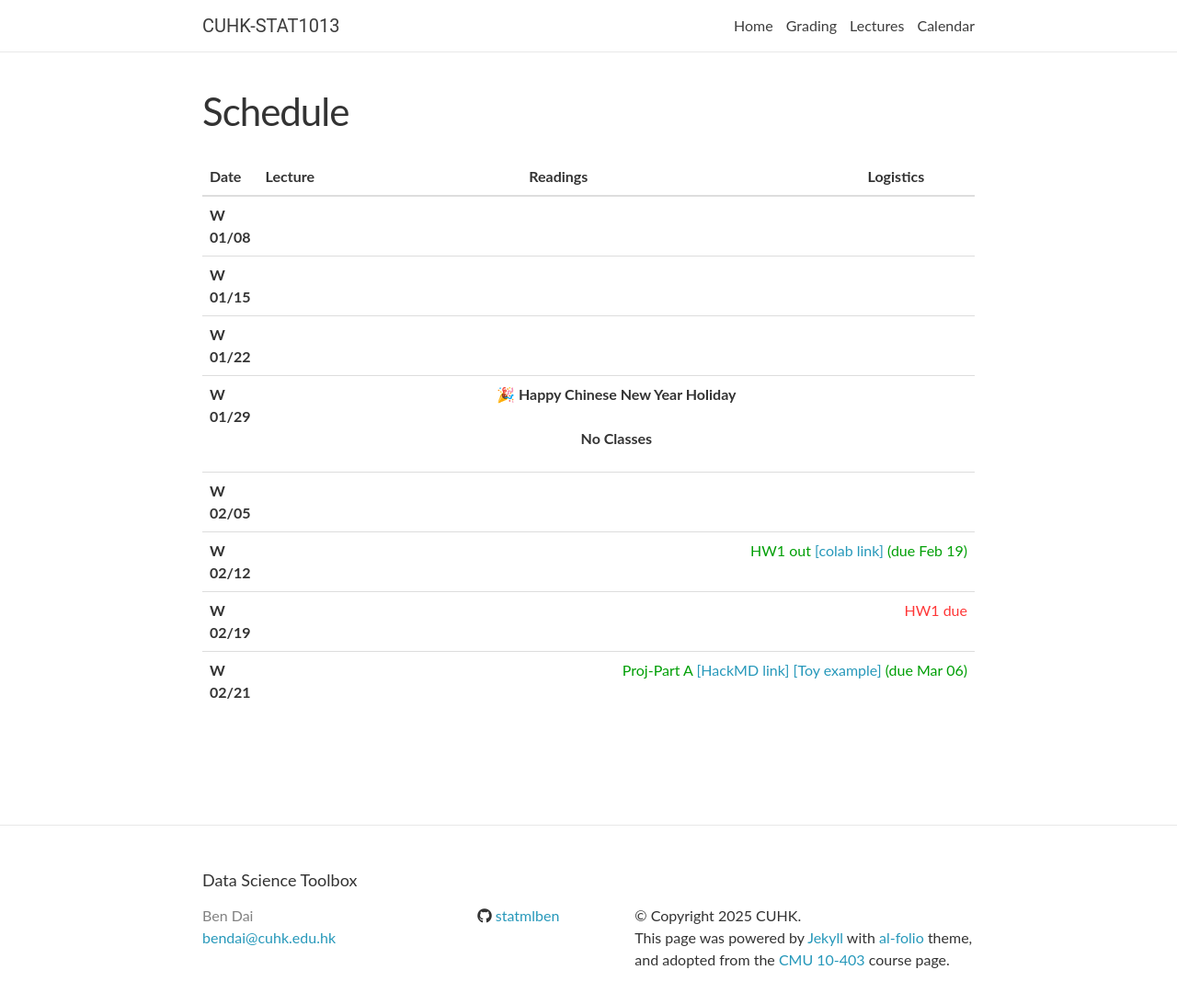
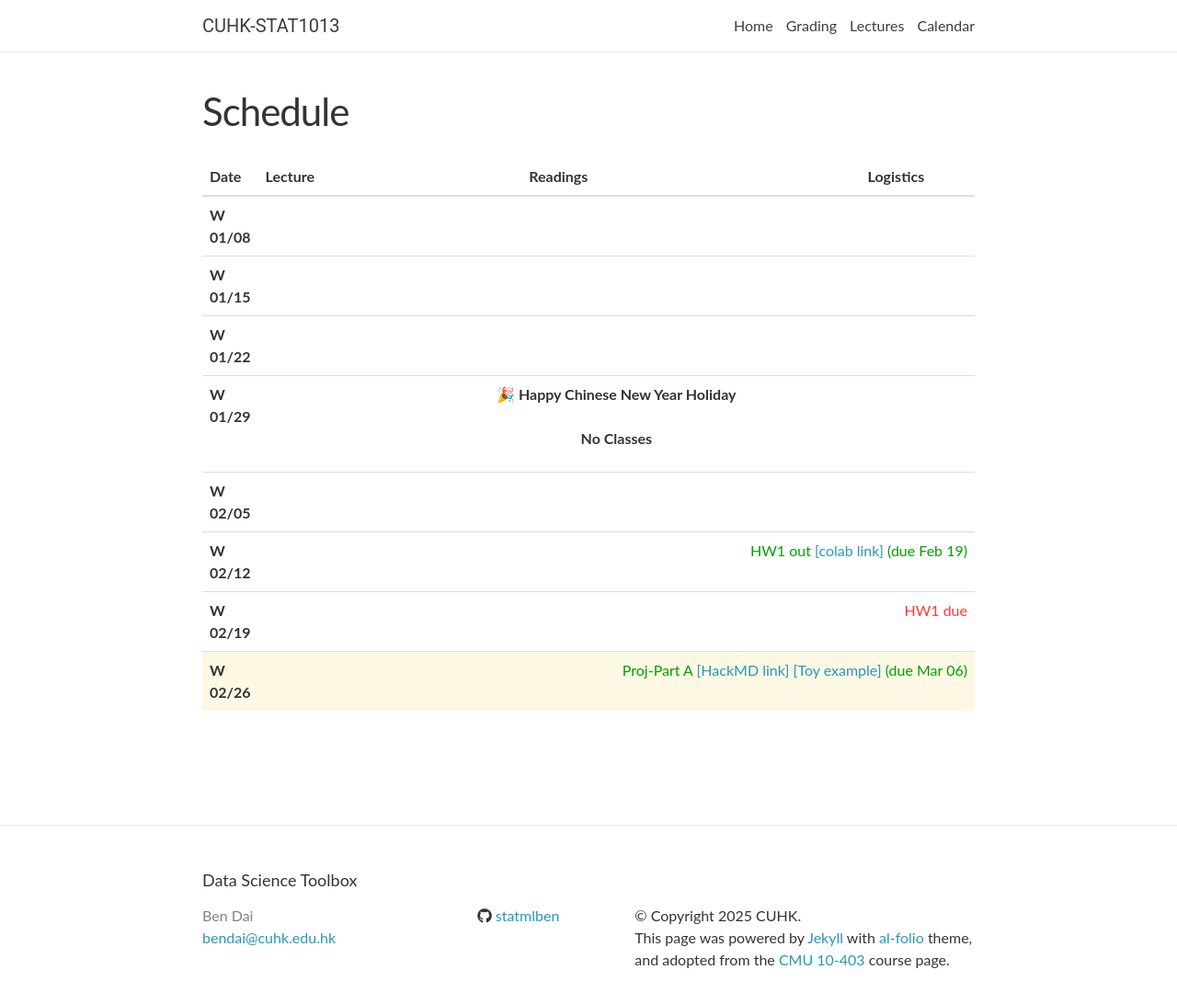
Before and after one commit to statmlben/CUHK-STAT1013, a Jekyll site: the page built from _pages/lectures.md, in a window 1280 px wide and 1117 px high. Shown: the top 1092 px of the window at 92% size. Built offline with Jekyll 4.4.1, drawn with Linux system fonts in a browser that asks for light colours; nearby versions of some CDN libraries; comment, search, counter and statistics services are not loaded.

Commit message:
update date

```diff
--- a/_data/lectures.yml
+++ b/_data/lectures.yml
@@ -101,7 +101,7 @@
 
   logistics: <span class="deadline">HW1 due </span>
 
-- date: W 02/21
+- date: W 02/26
   lecturer:
   title: >
     <strong>Markdown Documentation</strong>
```
